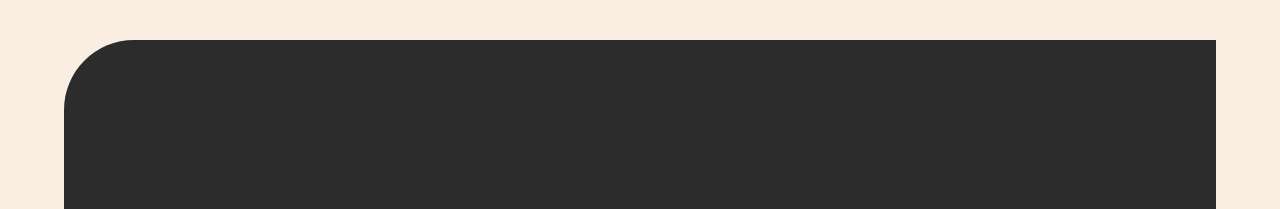
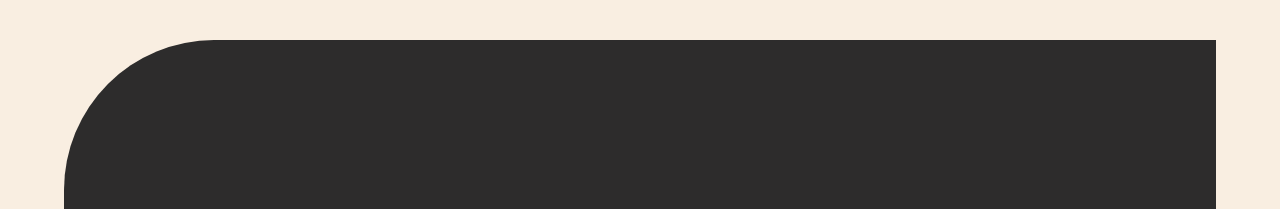
Before and after one commit to Alejodg9/construccionFulgura, a plain HTML site: page index.html in a window 1280 px wide. Shown: the top 209 px of the page. Drawn offline with Linux system fonts and the light colour scheme.

Commit message:
pruebas responsive 2

```diff
--- a/index.css
+++ b/index.css
@@ -135,7 +135,7 @@
     height: 90%;
     width: 90%;
     background-color: #2d2c2c;
-    border-radius: 70px 0px 0px 0px;
+    border-radius: 150px 0px 0px 0px;
   }
 
 
```
